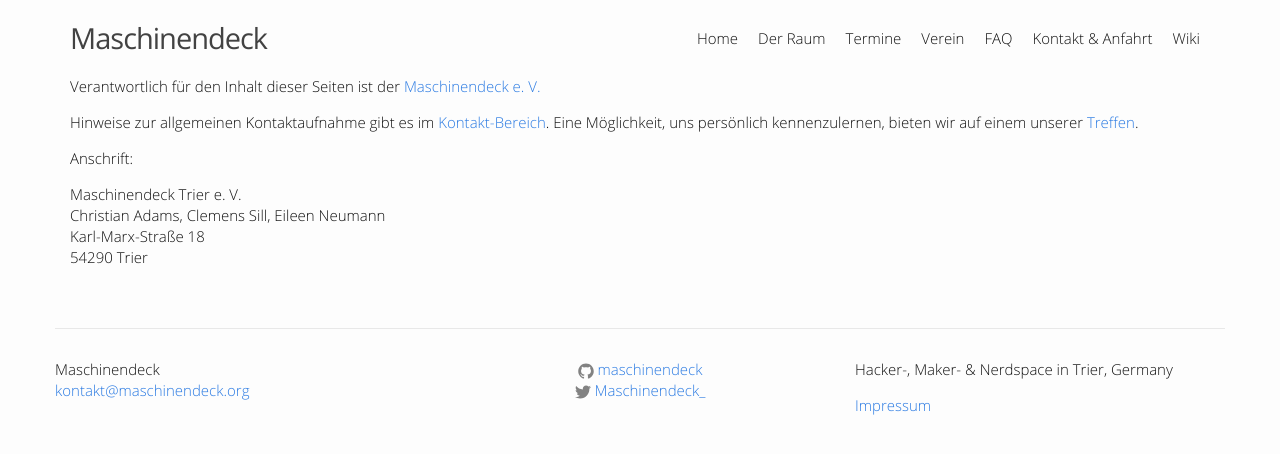
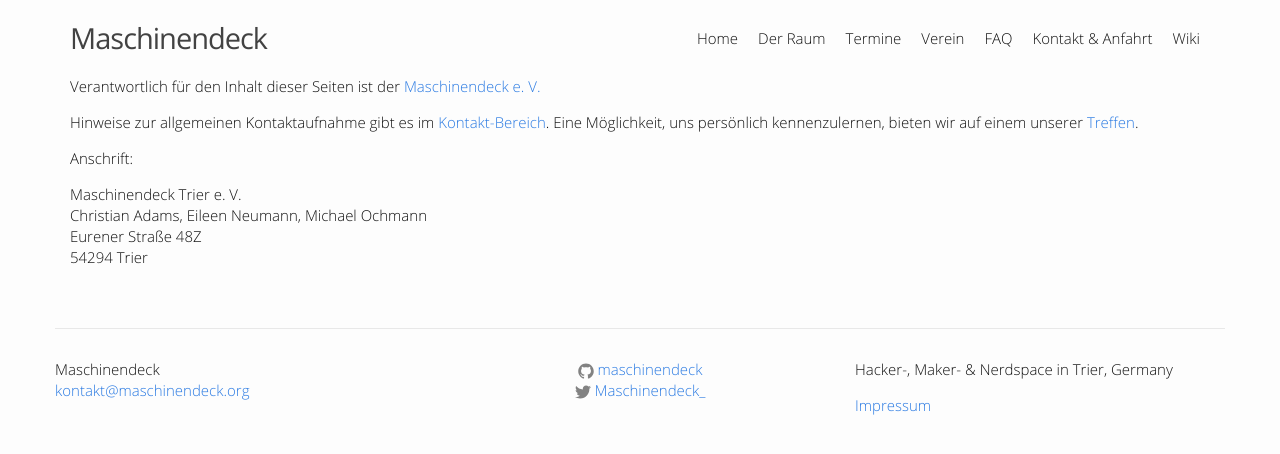
Before and after one commit to maschinendeck/maschinendeck.github.io, a Jekyll site: the page built from impressum/index.markdown, in a window 1280 px wide. Shown: the top 454 px of the page. Built offline with Jekyll 4.4.1, drawn with Linux system fonts in a browser that asks for light colours.

Commit message:
hab neue kontaktinfos (adresse, vorstand) hinzugefügt

```diff
--- a/contact.html
+++ b/contact.html
@@ -15,8 +15,8 @@ ref: contact
     <h4>Adresse</h4>
     <p>
     Maschinendeck e.V.<br>
-    Karl-Marx-Straße 18<br>
-    54290 Trier<br>
+    Eurener Straße 48Z<br>
+    54294 Trier<br>
     </p>
 
     <h4>E-Mail</h4>
--- a/impressum/index.markdown
+++ b/impressum/index.markdown
@@ -14,7 +14,7 @@ kennenzulernen, bieten wir auf einem unserer [Treffen](https://wiki.maschinendec
 Anschrift:
 <address>
 Maschinendeck Trier e. V.<br />
-Christian Adams, Clemens Sill, Eileen Neumann<br />
-Karl-Marx-Straße 18<br />
-54290 Trier
+Christian Adams, Eileen Neumann, Michael Ochmann<br />
+Eurener Straße 48Z<br />
+54294 Trier
 </address>
```
Also changed, not shown: raum/index.md (+7 -4 lines).
